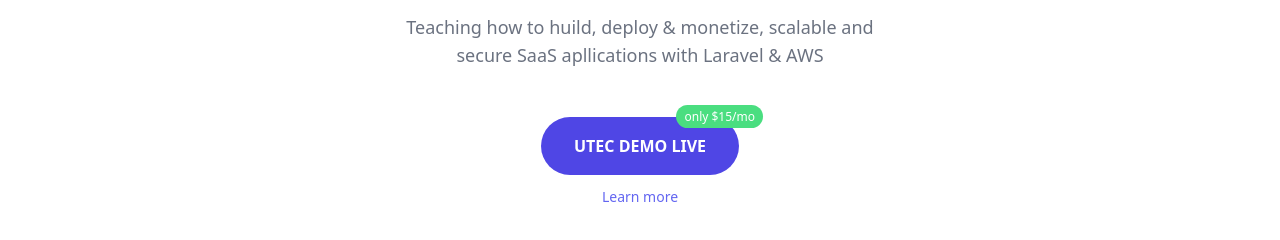
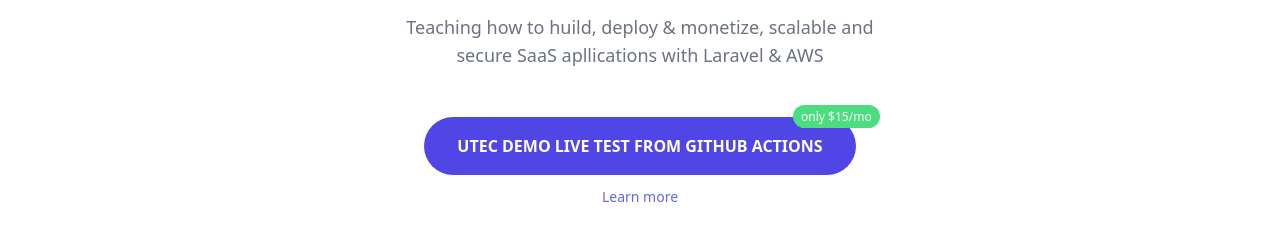
Before and after one commit to jrojasde/node-aws-utec, a website: page html/index.html in a window 1280 px wide. Shown: the part 412-652 px from the top of the page. Drawn offline with nearby package versions, Linux system fonts and the light colour scheme.

Commit message:
CHANGETO CLASS MESSAGE

```diff
--- a/html/index.html
+++ b/html/index.html
@@ -1353,7 +1353,7 @@
                     <span class="relative inline-flex w-full md:w-auto">
                         <a href="#_" type="button"
                             class="inline-flex items-center justify-center w-full px-8 py-4 text-base font-bold leading-6 text-white bg-indigo-600 border border-transparent rounded-full md:w-auto hover:bg-indigo-500 focus:outline-none focus:ring-2 focus:ring-offset-2 focus:ring-indigo-600">
-                            UTEC DEMO LIVE
+                            UTEC DEMO LIVE TEST FROM GITHUB ACTIONS
                         </a>
                         <span
                             class="absolute top-0 right-0 px-2 py-1 -mt-3 -mr-6 text-xs font-medium leading-tight text-white bg-green-400 rounded-full">only
```
